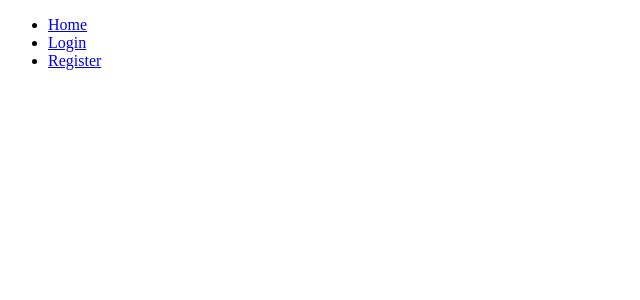
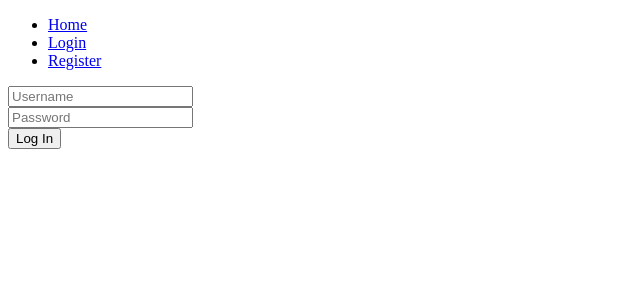
Before and after one commit to Brynner03/Excersice-Tracker, a React (Create React App) app: page /login in a window 1280 px wide. Before the commit this address had no page. Shown: the top 300 px of the page, without its empty margins (0-640 px from the left). Built offline with nearby package versions, Linux system fonts and the light colour scheme.

Commit message:
Sign-In now works

```diff
--- a/src/App.js
+++ b/src/App.js
@@ -4,6 +4,7 @@ import { CheckSession } from './services/auth'
 import Home from './pages/Home'
 import Navbar from './components/Navbar';
 import Register from './pages/Register'
+import Login from './pages/Login';
 
 
 function App() {
@@ -42,6 +43,7 @@ function App() {
         <Routes>
           <Route path='/' exact element={<Home/>} />
           <Route path='/register' exact element={<Register />} />
+          <Route path="/login" exact element={<Login setUser={setUser} toggleAuthenticated={toggleAuthenticated} />} />
         </Routes>
       </main>
     </Router>
--- a/src/pages/Login.js
+++ b/src/pages/Login.js
@@ -0,0 +1,74 @@
+import React, { useState } from 'react'
+import { useNavigate } from 'react-router-dom'
+import { UserSignIn } from '../services/auth'
+
+const Login = (props) => {
+    let navigate = useNavigate()
+
+    const [formVal, setFormVal] =useState({
+        userName: '',
+        password: ''
+    })
+    const handleChange = (e) => {
+        setFormVal({ ...formVal, [e.target.name]: e.target.value })
+    }
+
+    const handleSubmit = async (e) => {
+        e.preventDefault()
+        const payload = await UserSignIn(formVal)
+        setFormVal({ userName: '', password: ''})
+        props.setUser(payload)
+        if (payload) {
+            props.toggleAuthenticated(true)
+        } else {
+            props.toggleAuthenticated(false)
+        }
+        navigate('/')
+    }
+
+    const handleKeypress = e => {
+        if (e.keyCode === 13) {
+            handleSubmit()
+        }
+    }
+
+    return (
+        <div onKeyPress={handleKeypress}>
+            <div className='input-page'>
+                <form onSubmit={handleSubmit}>
+                    <div className='input-wrap-register'>
+                        <input
+                        onChange={handleChange}
+                        name='userName'
+                        type='text'
+                        placeholder='Username'
+                        value={formVal.userName}
+                        required
+                        />
+                    </div>
+                    <div className='input-wrap-register'>
+                        <input
+                        onChange={handleChange}
+                        name='password'
+                        type='password'
+                        placeholder='Password'
+                        value={formVal.password}
+                        onKeyPress = {handleKeypress}
+                        required
+                        />
+                    </div>
+                    <button className='sign-in'
+                    // disabled={
+                    //     !formVal.email ||
+                    //     !formVal.password
+                    // }
+                    >Log In</button>
+                </form>
+            </div>
+        </div>
+    )
+
+
+}
+
+export default Login
```
